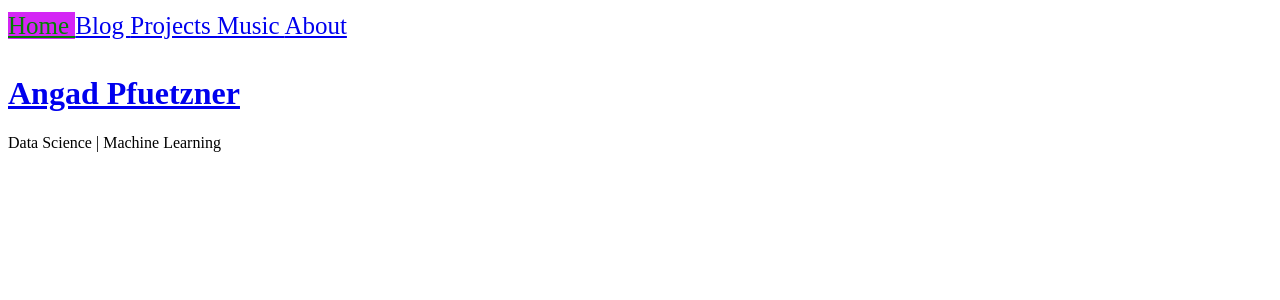
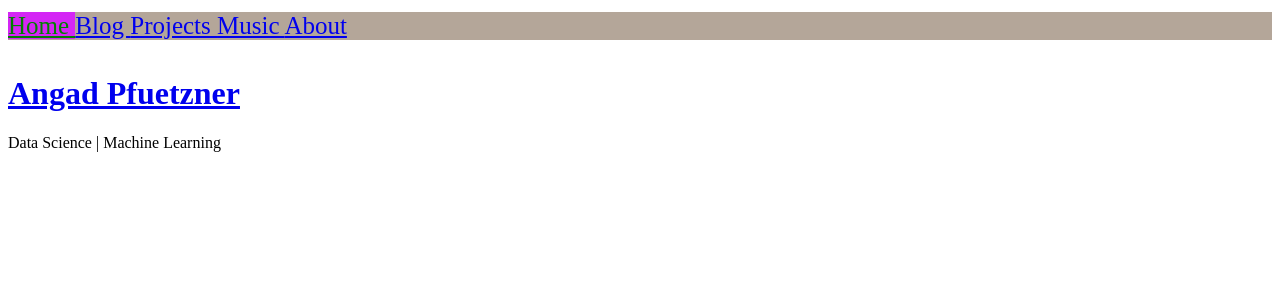
Before and after one commit to Angad99/Angad99.github.io, a Jekyll site: the page built from index.html, in a window 1280 px wide. Shown: the top 300 px of the page. Built offline with Jekyll 4.4.1, drawn with Linux system fonts in a browser that asks for light colours.

Commit message:
updating nav

```diff
--- a/_layouts/default.html
+++ b/_layouts/default.html
@@ -15,7 +15,9 @@
         <header class="masthead clearfix">
           <a href="{{ site.baseurl }}/" class="site-avatar"><img src="{{ site.avatar }}" /></a>
 
-          {% include navigation.html %}
+          <div class="topnav">
+            {% include navigation.html %}
+          </div>
 
           <div class="site-info">
             <h1 class="site-name"><a href="{{ site.baseurl }}/">{{ site.name }}</a></h1>
--- a/_sass/navbar.scss
+++ b/_sass/navbar.scss
@@ -1,7 +1,7 @@
 nav {
 	font-size: 25px;
 	position: relative;
-	background-color: #42069;
+	background-color: #4206;
 	float: none;
 	top: 50%;
   	left: 50%;
```
